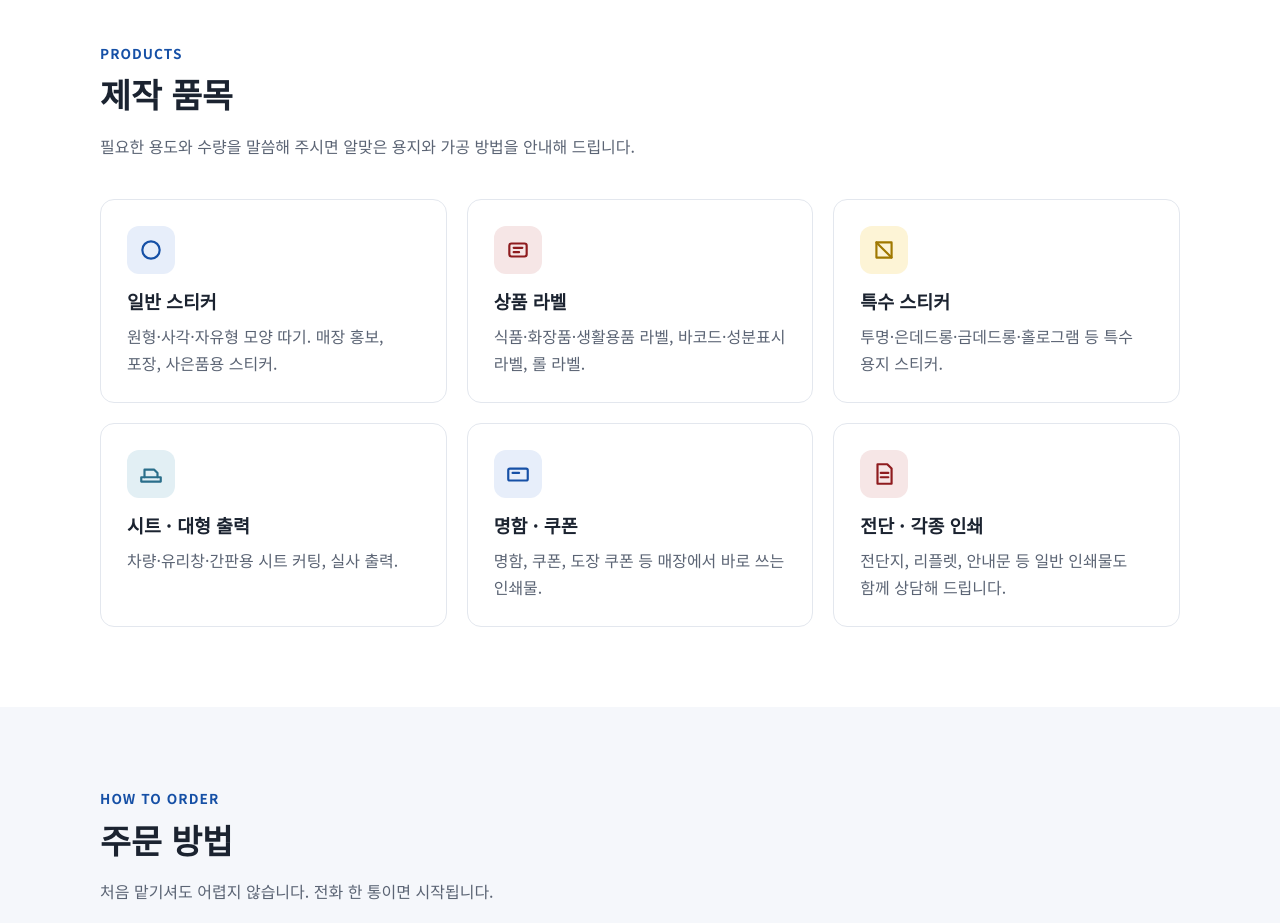
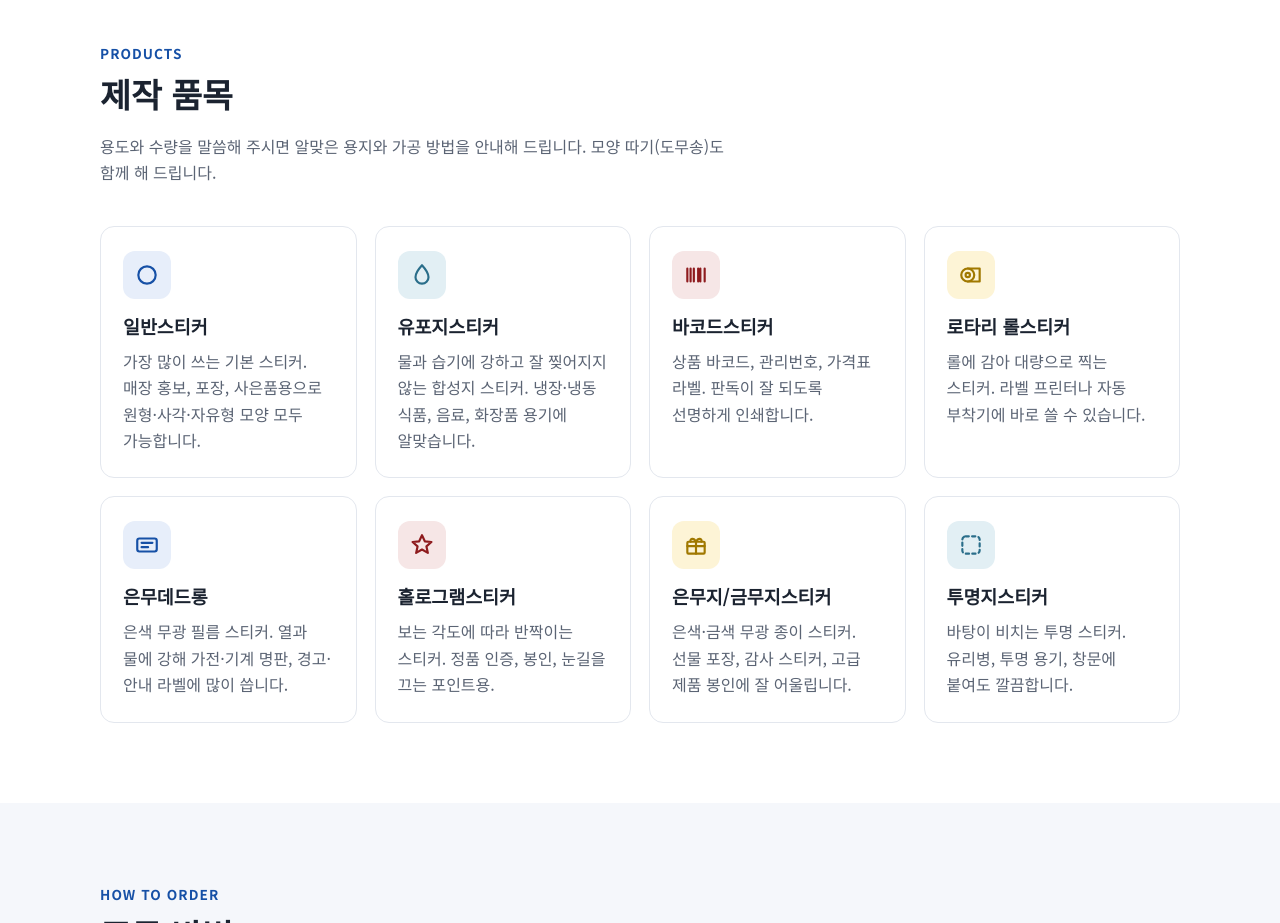
Before and after one commit to dbhouselab/sinsung-pages, a plain HTML site: page index.html in a window 1280 px wide. Shown: the part 640-1563 px from the top of the page. Drawn offline with Linux system fonts and the light colour scheme.

Commit message:
제작 품목을 실제 스티커 8종으로 교체
일반, 유포지, 바코드, 로타리 롤, 은무데드롱, 홀로그램, 은무지/금무지, 투명지.
품목 칸을 4열로, 검색 설명·키워드도 함께 바꿈.

Co-Authored-By: Claude Opus 5.5 <noreply@anthropic.com>

```diff
--- a/index.html
+++ b/index.html
@@ -4,8 +4,8 @@
   <meta charset="utf-8">
   <meta name="viewport" content="width=device-width, initial-scale=1">
   <title>신성스티커 | 전주 스티커·라벨 인쇄 전문</title>
-  <meta name="description" content="전주 완산구 신성스티커 — 스티커, 라벨, 각종 인쇄물을 소량부터 대량까지 제작합니다. 최고품질 고객만족. 전화 063-283-3370">
-  <meta name="keywords" content="전주 스티커, 전주 스티커 인쇄, 전주 라벨 인쇄, 완산구 인쇄소, 신성스티커">
+  <meta name="description" content="전주 완산구 신성스티커 — 일반·유포지·바코드·롤·은무데드롱·홀로그램·금무지·투명 스티커를 소량부터 대량까지 제작합니다. 최고품질 고객만족. 전화 063-283-3370">
+  <meta name="keywords" content="전주 스티커, 전주 스티커 인쇄, 전주 라벨 인쇄, 롤스티커, 바코드스티커, 유포지스티커, 은무데드롱, 홀로그램스티커, 투명스티커, 신성스티커">
   <link rel="canonical" href="https://sinsung.dbhouse.net/">
   <meta property="og:type" content="website">
   <meta property="og:url" content="https://sinsung.dbhouse.net/">
@@ -70,7 +70,7 @@
         <p class="eyebrow">전주 완산구 · 스티커 인쇄 전문</p>
         <h1>스티커 한 장도<br><span class="accent">최고 품질</span>로 만듭니다</h1>
         <p class="lead">
-          상품 라벨부터 홍보용 스티커, 각종 인쇄물까지.<br>
+          일반 스티커부터 롤·바코드 라벨, 홀로그램·투명 스티커까지.<br>
           신성스티커가 상담부터 제작까지 꼼꼼하게 챙겨 드립니다.
         </p>
         <div class="hero-actions">
@@ -95,50 +95,64 @@
       <div class="section-head">
         <p class="eyebrow">PRODUCTS</p>
         <h2>제작 품목</h2>
-        <p>필요한 용도와 수량을 말씀해 주시면 알맞은 용지와 가공 방법을 안내해 드립니다.</p>
+        <p>용도와 수량을 말씀해 주시면 알맞은 용지와 가공 방법을 안내해 드립니다. 모양 따기(도무송)도 함께 해 드립니다.</p>
       </div>
       <div class="cards">
         <article class="card">
           <div class="card-icon c-blue" aria-hidden="true">
             <svg viewBox="0 0 24 24"><circle cx="12" cy="12" r="8"/></svg>
           </div>
-          <h3>일반 스티커</h3>
-          <p>원형·사각·자유형 모양 따기. 매장 홍보, 포장, 사은품용 스티커.</p>
+          <h3>일반스티커</h3>
+          <p>가장 많이 쓰는 기본 스티커. 매장 홍보, 포장, 사은품용으로 원형·사각·자유형 모양 모두 가능합니다.</p>
+        </article>
+        <article class="card">
+          <div class="card-icon c-teal" aria-hidden="true">
+            <svg viewBox="0 0 24 24"><path d="M12 3s6 6.5 6 11a6 6 0 0 1-12 0c0-4.5 6-11 6-11z"/></svg>
+          </div>
+          <h3>유포지스티커</h3>
+          <p>물과 습기에 강하고 잘 찢어지지 않는 합성지 스티커. 냉장·냉동 식품, 음료, 화장품 용기에 알맞습니다.</p>
         </article>
         <article class="card">
           <div class="card-icon c-red" aria-hidden="true">
-            <svg viewBox="0 0 24 24"><rect x="4" y="6" width="16" height="12" rx="2"/><path d="M8 10h8M8 14h5"/></svg>
+            <svg viewBox="0 0 24 24"><path d="M4 6v12M7 6v12M10 6v12M14 6v12M16 6v12M20 6v12"/></svg>
           </div>
-          <h3>상품 라벨</h3>
-          <p>식품·화장품·생활용품 라벨, 바코드·성분표시 라벨, 롤 라벨.</p>
+          <h3>바코드스티커</h3>
+          <p>상품 바코드, 관리번호, 가격표 라벨. 판독이 잘 되도록 선명하게 인쇄합니다.</p>
         </article>
         <article class="card">
           <div class="card-icon c-yellow" aria-hidden="true">
-            <svg viewBox="0 0 24 24"><path d="M5 5h14v14H5z"/><path d="M5 5l14 14"/></svg>
+            <svg viewBox="0 0 24 24"><circle cx="9" cy="12" r="6"/><circle cx="9" cy="12" r="2"/><path d="M9 6h11v12H9"/></svg>
           </div>
-          <h3>특수 스티커</h3>
-          <p>투명·은데드롱·금데드롱·홀로그램 등 특수 용지 스티커.</p>
+          <h3>로타리 롤스티커</h3>
+          <p>롤에 감아 대량으로 찍는 스티커. 라벨 프린터나 자동 부착기에 바로 쓸 수 있습니다.</p>
+        </article>
+        <article class="card">
+          <div class="card-icon c-blue" aria-hidden="true">
+            <svg viewBox="0 0 24 24"><rect x="3" y="6" width="18" height="12" rx="2"/><path d="M7 10h10M7 14h6"/></svg>
+          </div>
+          <h3>은무데드롱</h3>
+          <p>은색 무광 필름 스티커. 열과 물에 강해 가전·기계 명판, 경고·안내 라벨에 많이 씁니다.</p>
+        </article>
+        <article class="card">
+          <div class="card-icon c-red" aria-hidden="true">
+            <svg viewBox="0 0 24 24"><path d="M12 3l2.6 5.6 6.1.6-4.6 4.1 1.3 6-5.4-3.1-5.4 3.1 1.3-6L3.3 9.2l6.1-.6z"/></svg>
+          </div>
+          <h3>홀로그램스티커</h3>
+          <p>보는 각도에 따라 반짝이는 스티커. 정품 인증, 봉인, 눈길을 끄는 포인트용.</p>
+        </article>
+        <article class="card">
+          <div class="card-icon c-yellow" aria-hidden="true">
+            <svg viewBox="0 0 24 24"><rect x="4" y="9" width="16" height="11" rx="1"/><path d="M12 9v11M4 13h16M12 9c-2-4-6-3-5 0M12 9c2-4 6-3 5 0"/></svg>
+          </div>
+          <h3>은무지/금무지스티커</h3>
+          <p>은색·금색 무광 종이 스티커. 선물 포장, 감사 스티커, 고급 제품 봉인에 잘 어울립니다.</p>
         </article>
         <article class="card">
           <div class="card-icon c-teal" aria-hidden="true">
-            <svg viewBox="0 0 24 24"><path d="M3 15h18v4H3z"/><path d="M6 15V8h9l3 3v4"/></svg>
+            <svg viewBox="0 0 24 24"><rect x="4" y="4" width="16" height="16" rx="3" stroke-dasharray="3 3"/></svg>
           </div>
-          <h3>시트 · 대형 출력</h3>
-          <p>차량·유리창·간판용 시트 커팅, 실사 출력.</p>
-        </article>
-        <article class="card">
-          <div class="card-icon c-blue" aria-hidden="true">
-            <svg viewBox="0 0 24 24"><rect x="3" y="7" width="18" height="11" rx="1.5"/><path d="M7 11h6"/></svg>
-          </div>
-          <h3>명함 · 쿠폰</h3>
-          <p>명함, 쿠폰, 도장 쿠폰 등 매장에서 바로 쓰는 인쇄물.</p>
-        </article>
-        <article class="card">
-          <div class="card-icon c-red" aria-hidden="true">
-            <svg viewBox="0 0 24 24"><path d="M6 3h9l4 4v14H6z"/><path d="M9 11h7M9 15h7"/></svg>
-          </div>
-          <h3>전단 · 각종 인쇄</h3>
-          <p>전단지, 리플렛, 안내문 등 일반 인쇄물도 함께 상담해 드립니다.</p>
+          <h3>투명지스티커</h3>
+          <p>바탕이 비치는 투명 스티커. 유리병, 투명 용기, 창문에 붙여도 깔끔합니다.</p>
         </article>
       </div>
     </div>
--- a/style.css
+++ b/style.css
@@ -100,10 +100,11 @@ p { margin: 0 0 1em; }
 .section-head p:last-child { color: var(--sub); }
 
 /* 품목 카드 */
-.cards { display: grid; grid-template-columns: repeat(3, 1fr); gap: 20px; }
+.cards { display: grid; grid-template-columns: repeat(4, 1fr); gap: 18px; }
+.card h3 { word-break: keep-all; }
 .card {
   background: #fff; border: 1px solid var(--line); border-radius: var(--radius);
-  padding: 26px; transition: .15s;
+  padding: 24px 22px; transition: .15s;
 }
 .card:hover { box-shadow: var(--shadow); transform: translateY(-2px); }
 .card h3 { font-size: 1.15rem; }
```
Also changed, not shown: 1 other file.
